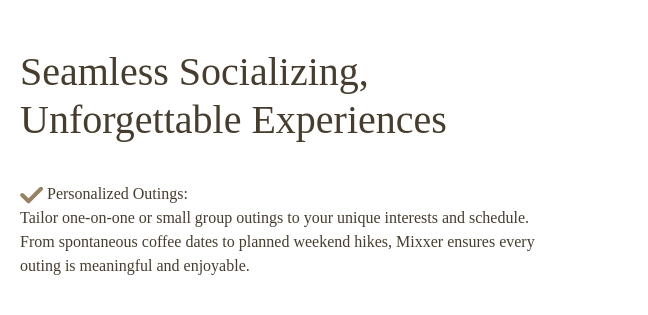
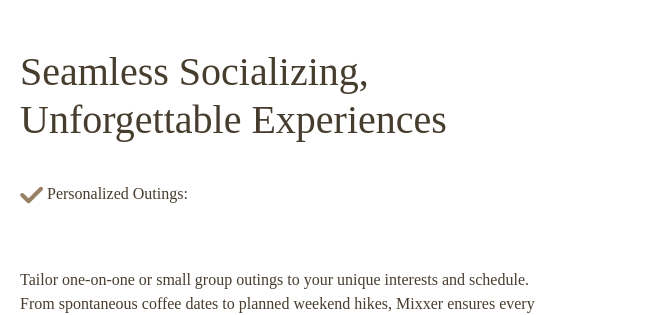
Before and after one commit to sohaibyounas/MixxerApp, a plain HTML site: page index.html in a window 1280 px wide. Shown: the part 1637-1952 px from the top of the page, 632-1280 px from the left. Drawn offline with nearby package versions, Linux system fonts and the light colour scheme; a web font is replaced by a local one.

Commit message:
Update index.html

```diff
--- a/index.html
+++ b/index.html
@@ -82,9 +82,9 @@
                         <p><svg width="23" height="18" viewBox="0 0 23 18" fill="none" xmlns="http://www.w3.org/2000/svg">
                           <path d="M21 2.75L8.5 15.25L2.25 9" stroke="#988265" stroke-width="4" stroke-linecap="round" stroke-linejoin="round"/>
                           </svg> Personalized Outings:<br>
-                          Tailor one-on-one or small group outings to your unique interests and
+                          <p></p>Tailor one-on-one or small group outings to your unique interests and
                           schedule. From spontaneous coffee dates to planned weekend hikes,
-                          Mixxer ensures every outing is meaningful and enjoyable.<br><br>
+                          Mixxer ensures every outing is meaningful and enjoyable.</p>
                           <p>Interest-Based Connections:<br>
                           Facilitate platonic relationships across genders by connecting with
                           individuals who share your passions. Mixxer's advanced matching
```
